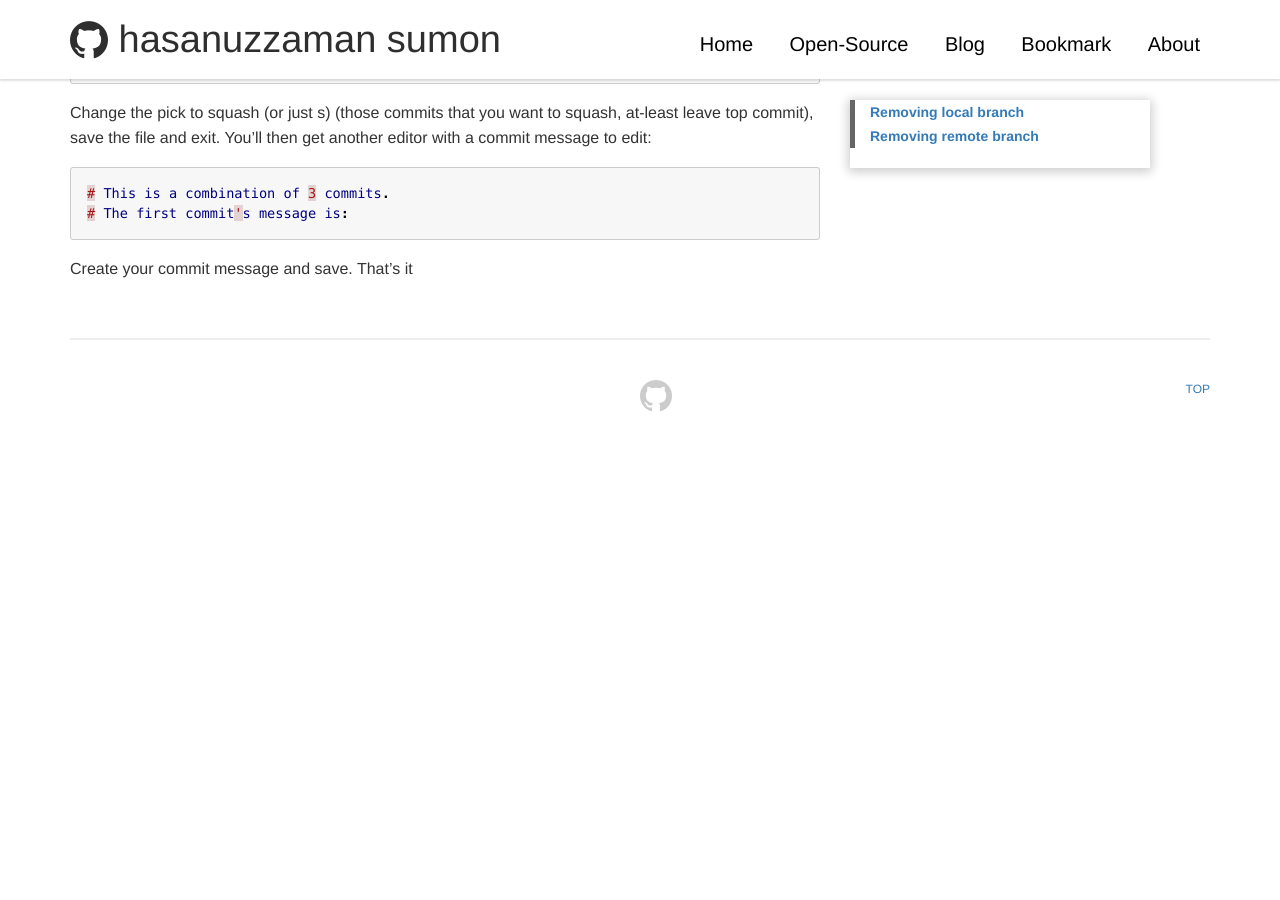
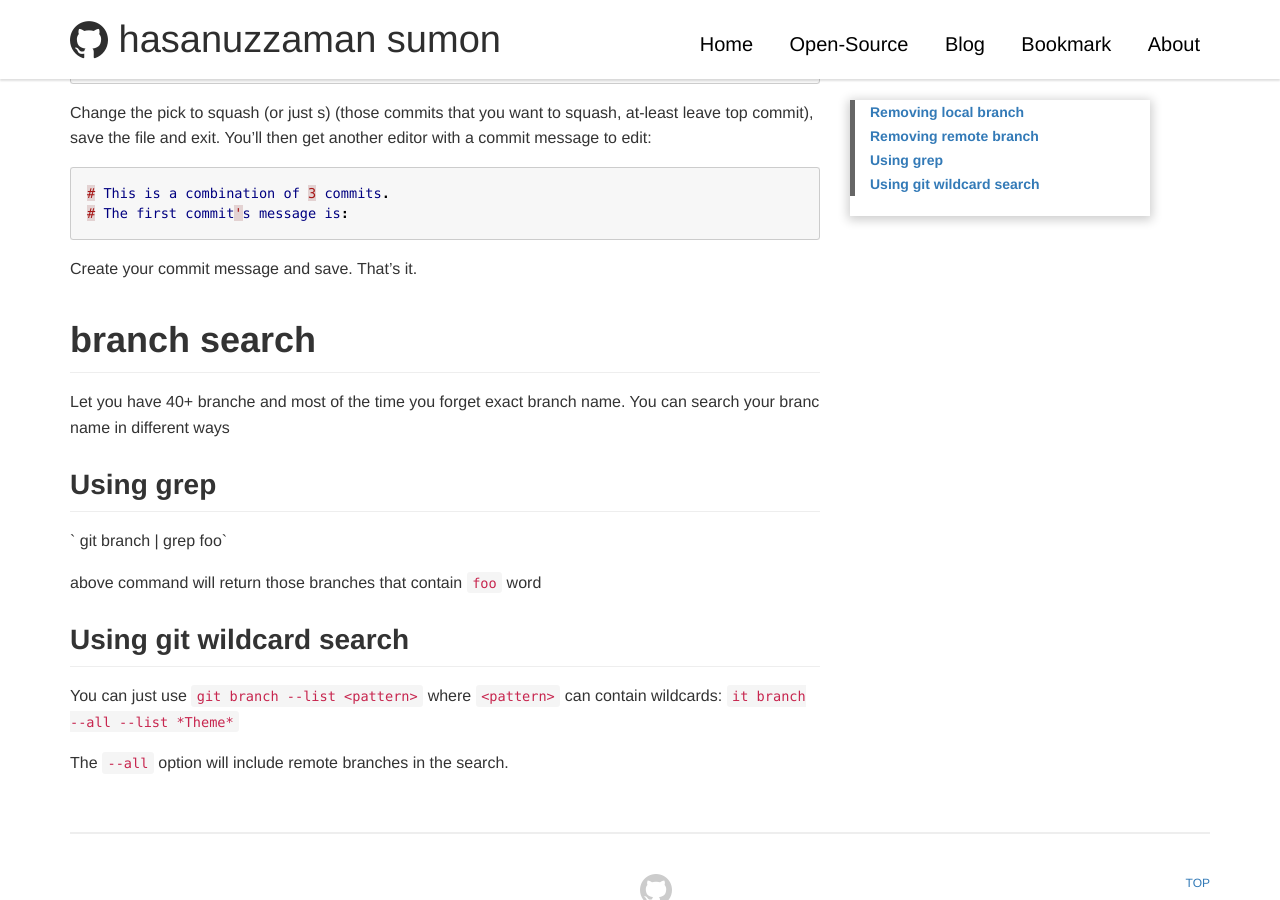
Before and after one commit to Engr-Hasanuzzaman-Sumon/Engr-Hasanuzzaman-Sumon.github.io, a Jekyll site: the page built from _posts/2015-11-7-basic-git-command.md, in a window 1280 px wide and 900 px high, scrolled down 2333 px. Built offline with Jekyll 4.4.1, drawn with Linux system fonts in a browser that asks for light colours; comment, search, counter and statistics services are not loaded; before the commit the page ends 2753 px from its top, so only the background shows below that.

Commit message:
Update 2015-11-7-basic-git-command.md
add branch sear to basic git

````diff
--- a/_posts/2015-11-7-basic-git-command.md
+++ b/_posts/2015-11-7-basic-git-command.md
@@ -97,7 +97,23 @@ Change the pick to squash (or just s) (those commits that you want to squash, at
 # This is a combination of 3 commits.
 # The first commit's message is:
 ```
-Create your commit message and save. That's it
+Create your commit message and save. That's it.
+
+# branch search
+Let you have 40+ branche and most of the time you forget exact branch name. You can search your branc name in different ways
+
+## Using grep
+` git branch | grep foo`
+
+above command will return those branches that contain `foo` word
+
+## Using git wildcard search
+ You can just use `git branch --list <pattern>` where `<pattern>` can contain wildcards:
+`it branch --all --list *Theme*`
+
+The `--all` option will include remote branches in the search.
+
+
 
 {% if page.comments %}
 <div id="disqus_thread"></div>
````
